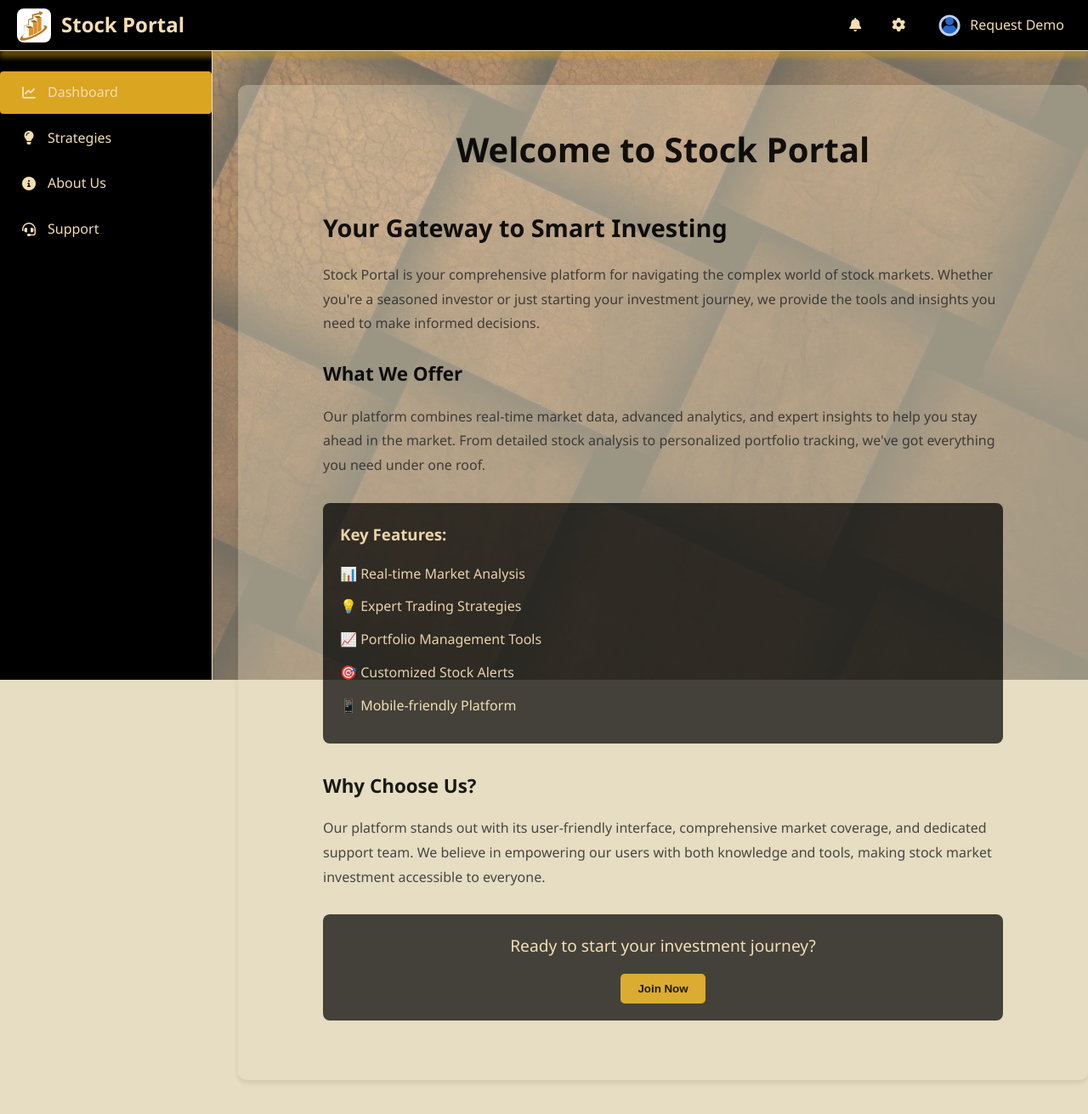
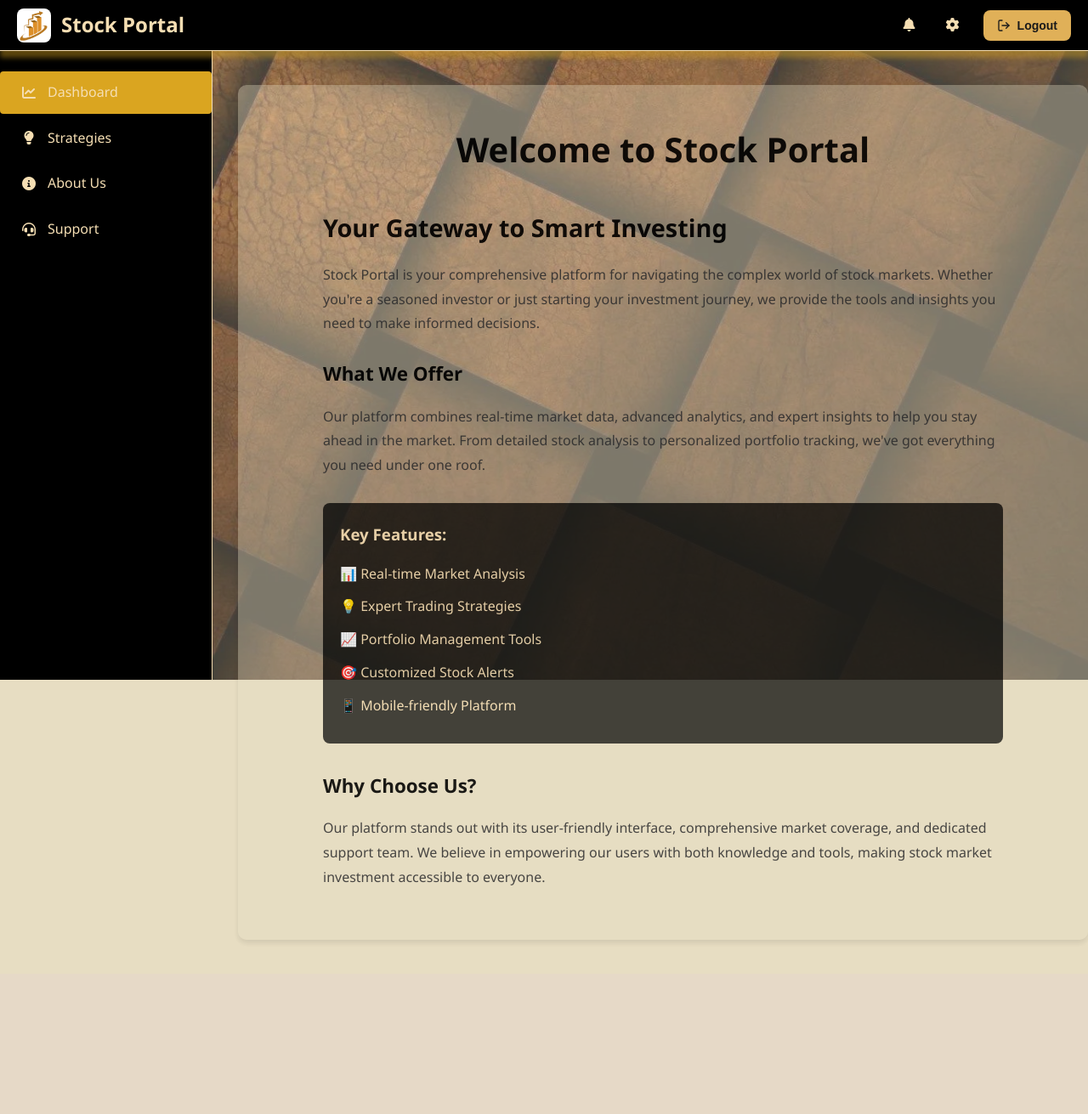
Before and after one commit to blackgrapes/Stock-Portal, a Flask app: page /index.html in a window 1280 px wide. Shown: the whole page at 85% size. After the commit the page ends 1110 px from the top, so only its background shows below. Run offline with Flask 3, Linux system fonts and the light colour scheme.

Commit message:
Update index.html

```diff
--- a/templates/index.html
+++ b/templates/index.html
@@ -42,7 +42,7 @@
             background-size: cover;
             background-position: center;
             background-repeat: no-repeat;
-            opacity: 0.5;
+            opacity: 0.7;
             z-index: -1;
         }
 
@@ -111,6 +111,31 @@
             height: 32px;
             border-radius: 50%;
         }
+
+
+        .logout-btn {
+            background: #e0b058;
+            border: none;
+            color: #1a1a1a;
+            cursor: pointer;
+            display: flex;
+            align-items: center;
+            font-size: 14px;
+            text-decoration: none;
+            box-shadow: 0 4px 8px rgba(0,0,0,0.2);
+            font-weight: 600;
+            padding: 10px 16px;
+            border-radius: 8px;
+            gap: 8px;
+            transition: all 0.3s ease;
+        }
+
+        .logout-btn:hover {
+            background-color: #d19a3a;
+            transform: scale(1.03);
+            box-shadow: 0 6px 12px rgba(218, 165, 32, 0.4);
+        }
+
 
         /* Hamburger Menu */
         .hamburger {
@@ -279,22 +304,6 @@
             margin-bottom: 15px;
         }
 
-        .cta-button {
-            background: goldenrod;
-            color: black;
-            border: none;
-            padding: 10px 20px;
-            border-radius: 5px;
-            cursor: pointer;
-            font-weight: bold;
-            transition: background-color 0.3s ease;
-        }
-
-        .cta-button:hover {
-            background: #daa520;
-            transform: translateY(-2px);
-        }
-
 
 
         /* Responsive Design */
@@ -460,10 +469,14 @@
         <div class="nav-links">
             <a href="#notifications"><i class="fas fa-bell"></i></a>
             <a href="#settings"><i class="fas fa-cog"></i></a>
-            <a href="#profile" class="profile-link">
-                <img src="media/profile.png" alt="Profile" class="profile-img">
-                <span>Request Demo</span>
-            </a>
+            <button onclick="window.location.href='login.html'" class="logout-btn">
+                <svg xmlns="http://www.w3.org/2000/svg" width="16" height="16" viewBox="0 0 24 24" fill="none" stroke="currentColor" stroke-width="2" stroke-linecap="round" stroke-linejoin="round">
+                    <path d="M9 21H5a2 2 0 0 1-2-2V5a2 2 0 0 1 2-2h4"></path>
+                    <polyline points="16 17 21 12 16 7"></polyline>
+                    <line x1="21" y1="12" x2="9" y2="12"></line>
+                </svg>
+                Logout
+            </button>
         </div>
         <div class="hamburger" id="hamburger-menu">
             <span></span>
@@ -526,10 +539,7 @@
                         Our platform stands out with its user-friendly interface, comprehensive market coverage, and dedicated support team. We believe in empowering our users with both knowledge and tools, making stock market investment accessible to everyone.
                     </p>
 
-                    <div class="cta-box">
-                        <p class="cta-text">Ready to start your investment journey?</p>
-                        <button class="cta-button" onclick="window.location.href='login.html';">Join Now</button>
-                    </div>
+
 
                 </div>
             </div>
```
